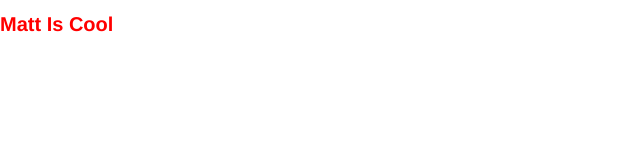
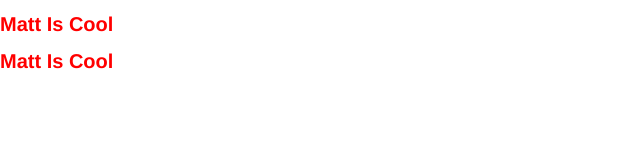
Before and after one commit to LaurierCS/PHI-ExternalWebsite, a React (Create React App) app in the folder client/: page / in a window 1280 px wide. Shown: the top 160 px of the page, without its empty margins (0-640 px from the left). Built offline with nearby package versions, Linux system fonts and the light colour scheme.

Commit message:
first commitment

```diff
--- /dev/null
+++ b/client/src/components/Footer.js
@@ -0,0 +1,16 @@
+import React from "react";
+import history from "../browserHistory";
+const App = () => {
+    return (
+        <h1
+            className="mattIsCool"
+            onClick={() => {
+                history.push("/bye");
+            }}
+        >
+            Matt Is Cool
+        </h1>
+    );
+};
+
+export default App;
--- a/client/src/components/Routes.js
+++ b/client/src/components/Routes.js
@@ -1,6 +1,6 @@
 import React from "react";
 import { Route, Switch } from "react-router-dom";
-
+import Footer from './Footer';
 import Body from "./Body";
 const Routes = () => {
     return (
@@ -10,6 +10,9 @@ const Routes = () => {
                 <Route path="/" exact component={Body} />
             </Switch>
             {/* <Footer /> */}
+            <Switch>
+                <Route path="/" exact component={Footer} />
+            </Switch>
         </React.Fragment>
     );
 };
```
